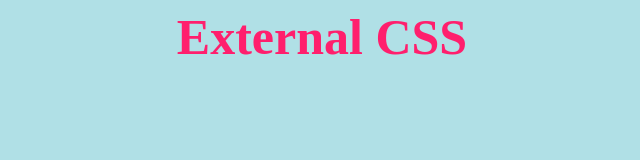
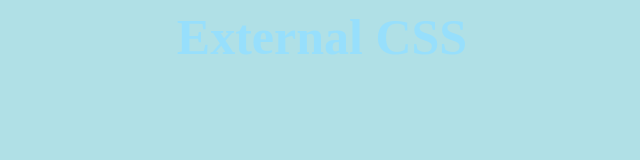
Before and after one commit to Clovexxus/Clovexxus.github.io, a plain HTML site: page index.html in a window 1280 px wide. Shown: the whole page, without its empty margins (318-958 px from the left). Drawn offline with Linux system fonts and the light colour scheme.

Commit message:
Change color of .GFG class to #97DFFC

```diff
--- a/styles.css
+++ b/styles.css
@@ -7,7 +7,7 @@ body {
 }
 
 .GFG {
-    color: #FF1F6D;
+    color: #97DFFC;
     font-size: 50px;
     font-weight: bold;
 }
```
